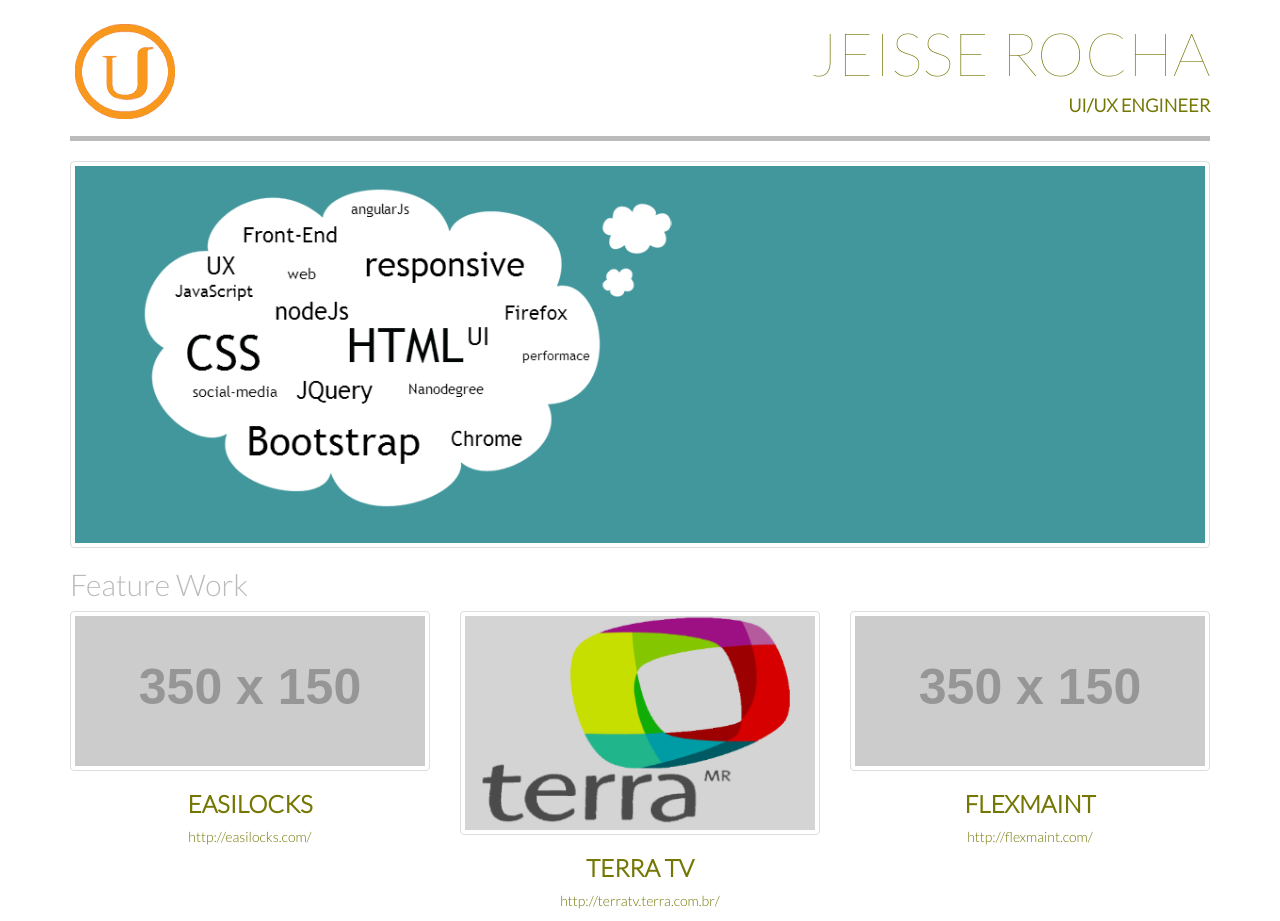
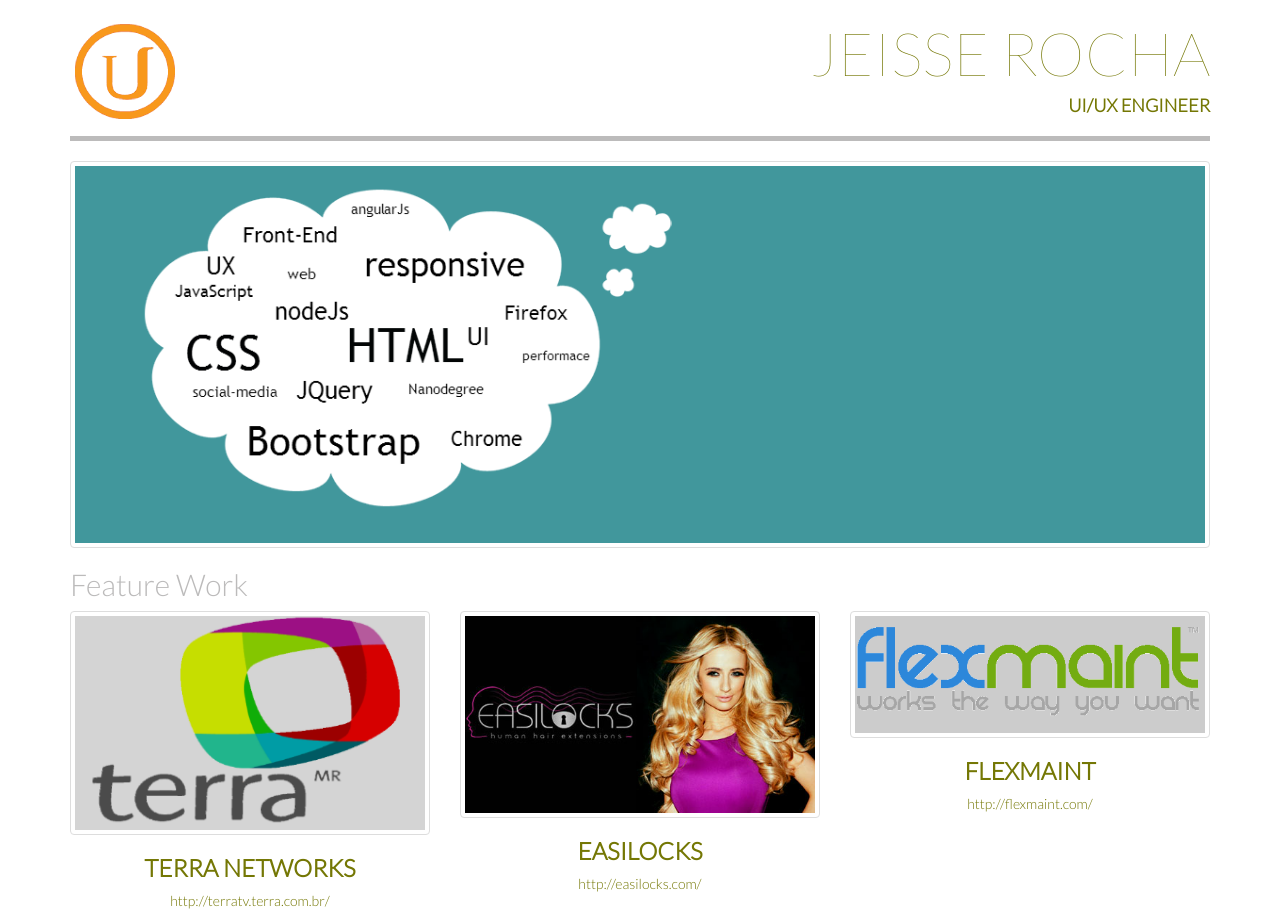
Before and after one commit to Jeisse/frontEndNanodegree, a plain HTML site: page index.html in a window 1280 px wide. Drawn offline with Linux system fonts and the light colour scheme; placeholder pictures from the web are drawn by us.

Commit message:
Included some alts and images

```diff
--- a/index.html
+++ b/index.html
@@ -30,7 +30,7 @@
 	</div>
 	<div class="row">
 		<div class="col-md-12">
-			<img class="img-responsive img-thumbnail" src="img/bigimage.png" data-toggle="modal" data-target="#aboutmeimg" alt="Picture talking about me. What I like, think and invest">
+			<img class="img-responsive img-thumbnail" src="img/bigimage.png" data-toggle="modal" data-target="#aboutmeimg" alt="Picture talking about me. What I like, think and invest.">
 		</div>
 	</div>
 	<div class="row">
@@ -40,17 +40,17 @@
 	</div>
 	<div class="row text-center">
 		<div class="col-md-4">
-			<img class="img-responsive img-thumbnail" src="http://placehold.it/350x150" >
+			<img class="img-responsive img-thumbnail" src="img/Logo-Terra-360x220.png" alt="Terra Networks, S.A. is a Spanish Internet multinational company with headquarters in Spain and Brazil.">
+			<h3 class="text-uppercase"><strong>Terra Networks</strong></h3>
+			<p>http://terratv.terra.com.br/</p>
+		</div>
+		<div class="col-md-4">
+			<img class="img-responsive img-thumbnail" src="img/easilocks483x272.png" alt="Easilocks human hair extensions is a revolutionary human hair enhancement system.">
 			<h3 class="text-uppercase"><strong>EasiLocks</strong></h3>
 			<p>http://easilocks.com/</p>
 		</div>
 		<div class="col-md-4">
-			<img class="img-responsive img-thumbnail" src="img/Logo-TerraTV-360x220.png">
-			<h3 class="text-uppercase"><strong>Terra Tv</strong></h3>
-			<p>http://terratv.terra.com.br/</p>
-		</div>
-		<div class="col-md-4">
-			<img class="img-responsive img-thumbnail" src="http://placehold.it/350x150">
+			<img class="img-responsive img-thumbnail" src="img/flexmaint_logo500x167.png" alt="FlexMaint™ Preventive Maintenance Software.">
 			<h3 class="text-uppercase"><strong>FlexMaint</strong></h3>
 			<p>http://flexmaint.com/</p>
 		</div>
```
Also changed, not shown: img/Logo-Terra-360x220.png (renamed from img/Logo-TerraTV-360x220.png), img/Logo-Terra.png (renamed from img/Logo-TerraTV.png), img/easilocks.png (added), img/easilocks483x272.png (added), img/easilockslogo.jpg (added), img/flexmaint_logo.png (added), img/flexmaint_logo500x167.png (added), 1 other file.
